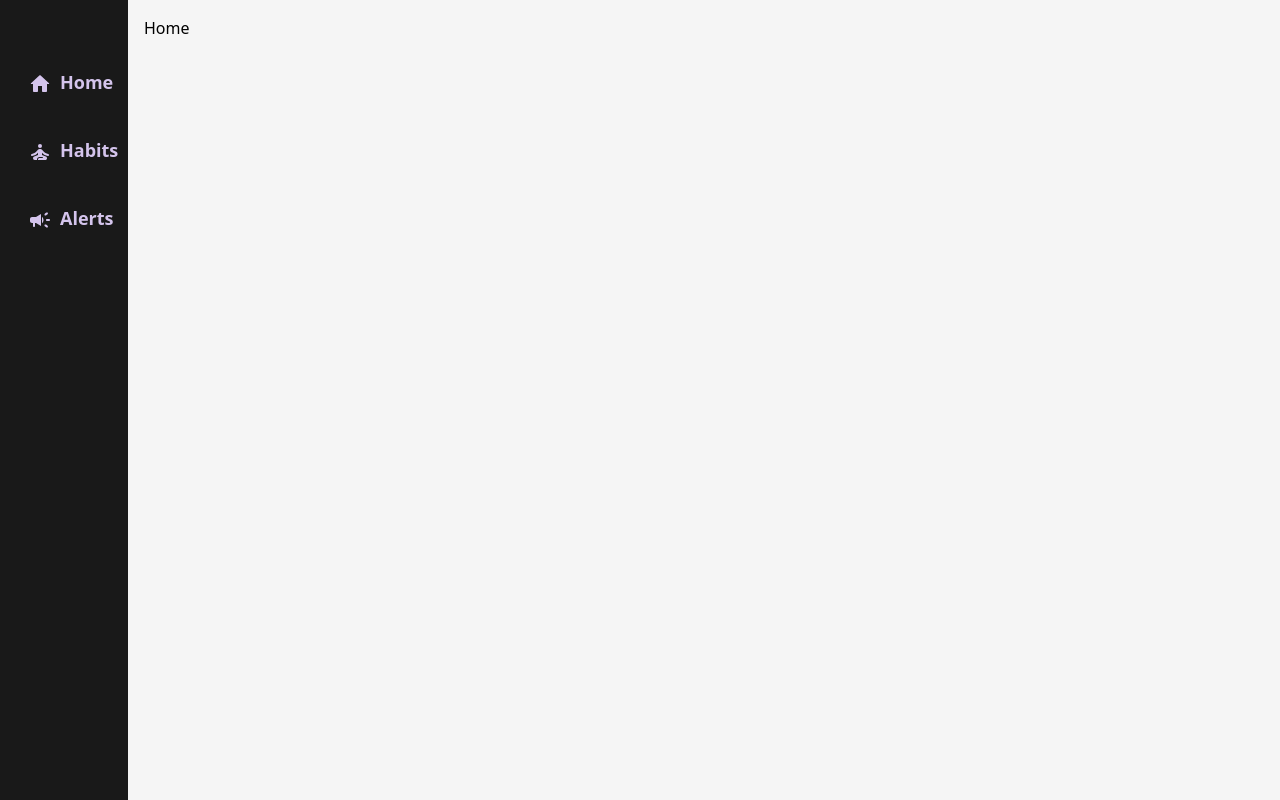
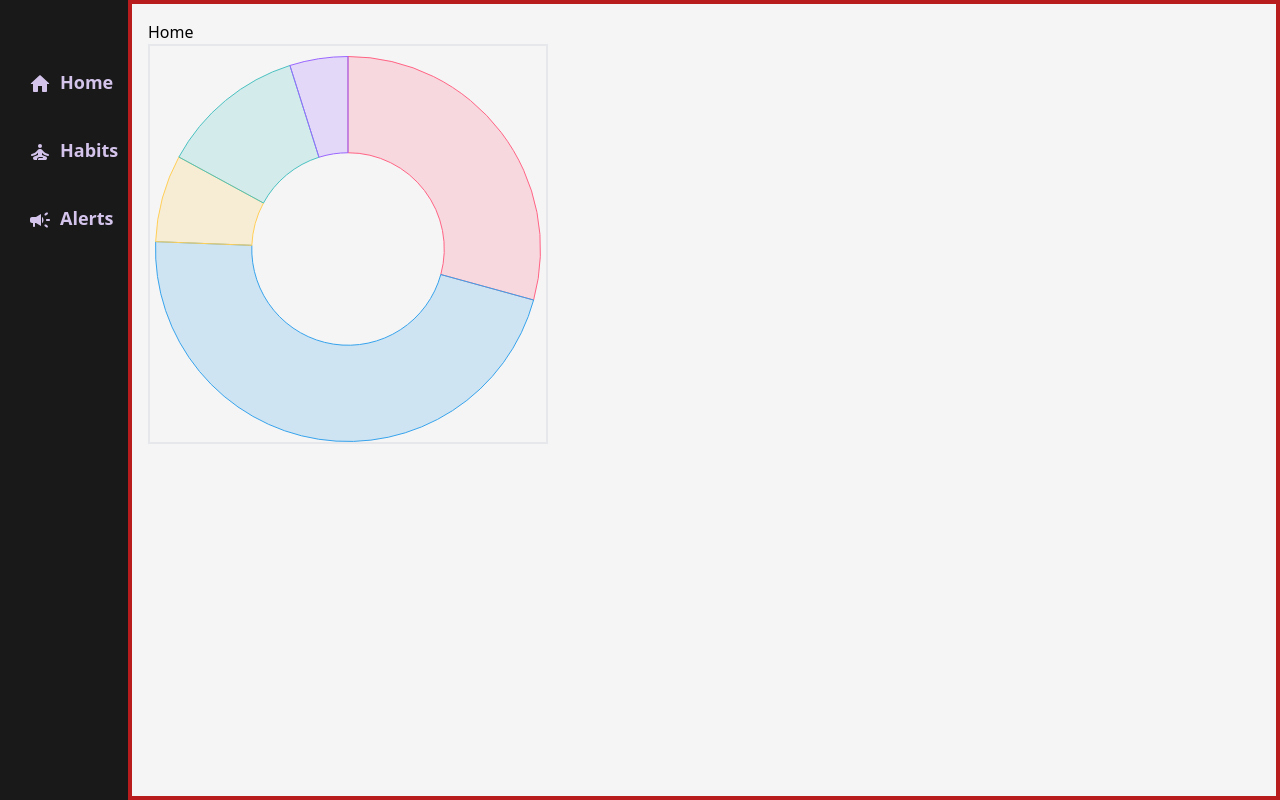
Before and after one commit to manish0kuniyal/API-Testing-Tool, a React (Vite) app: page / in a window 1280 px wide. Built offline with nearby package versions, Linux system fonts and the light colour scheme.

Commit message:
changes:

```diff
--- a/src/App.jsx
+++ b/src/App.jsx
@@ -34,7 +34,7 @@ function App() {
       <div className="flex flex-1  md:pt-0">
         <Sidebar isOpen={isSidebarOpen} toggleSidebar={toggleSidebar} />
 
-        <main className="flex-1 p-4 bg-wtSmoke">
+        <main className="flex-1 p-4 mt-12 md:mt-0 border-4 border-red-700 bg-wtSmoke">
           <Routes>
             <Route path="/login" element={<Login />} />
             <Route path="/" element={<Home />} />
--- /dev/null
+++ b/src/Components/Doughnut.jsx
@@ -0,0 +1,60 @@
+import React from 'react';
+import { Doughnut } from 'react-chartjs-2';
+import { Chart, ArcElement, Tooltip, Legend } from 'chart.js';
+
+// Register the elements you need for the Doughnut chart
+Chart.register(ArcElement, Tooltip, Legend);
+
+const DoughnutChart = () => {
+  // Define your chart data
+  const data = {
+    datasets: [
+      {
+        label: 'My Dataset',
+        data: [12, 19, 3, 5, 2],
+        backgroundColor: [
+          'rgba(255, 99, 132, 0.2)',
+          'rgba(54, 162, 235, 0.2)',
+          'rgba(255, 206, 86, 0.2)',
+          'rgba(75, 192, 192, 0.2)',
+          'rgba(153, 102, 255, 0.2)',
+        ],
+        borderColor: [
+          'rgba(255, 99, 132, 1)',
+          'rgba(54, 162, 235, 1)',
+          'rgba(255, 206, 86, 1)',
+          'rgba(75, 192, 192, 1)',
+          'rgba(153, 102, 255, 1)',
+        ],
+        borderWidth: 1,
+      },
+    ],
+  };
+
+  // Define chart options
+  const options = {
+    plugins: {
+      legend: {
+        position: 'top',
+      },cutout:{cutout:115},
+      borderRadius:30,
+      tooltip: {
+        callbacks: {
+          label: function (tooltipItem) {
+            return `${tooltipItem.label}: ${tooltipItem.raw}`;
+          },
+        },
+      },
+    },
+    responsive: true,
+    maintainAspectRatio: false,
+  };
+
+  return (
+    <div className="chart-container border-2" style={{ position: 'relative', height: '400px', width: '400px' }} >
+      <Doughnut data={data} options={options} />
+    </div>
+  );
+};
+
+export default DoughnutChart;
--- a/src/Components/Sidebar/SidebarData.jsx
+++ b/src/Components/Sidebar/SidebarData.jsx
@@ -13,6 +13,7 @@ export const SidebarData=[
         icon:<SelfImprovementRoundedIcon/>,
         link:'/habits'
     },
+
     {
         title:"Alerts",
         icon:<CampaignRoundedIcon/>,
--- a/src/Dashboard/Home/Home.jsx
+++ b/src/Dashboard/Home/Home.jsx
@@ -1,8 +1,9 @@
 import React from 'react'
-import Navbar from '../../Components/Sidebar/Sidebar'
+import DoughnutChart from '../../Components/Doughnut'
 function Home() {
   return (
     <><h1>Home</h1>
+    <DoughnutChart/>
 
     </>
   )
```
Also changed, not shown: 1 other file (tests, documents, lock files or other folders).
